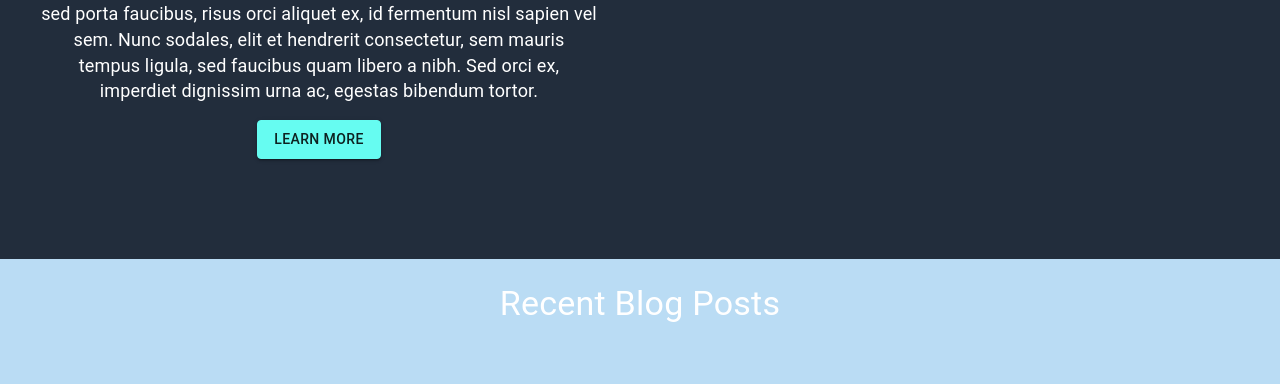
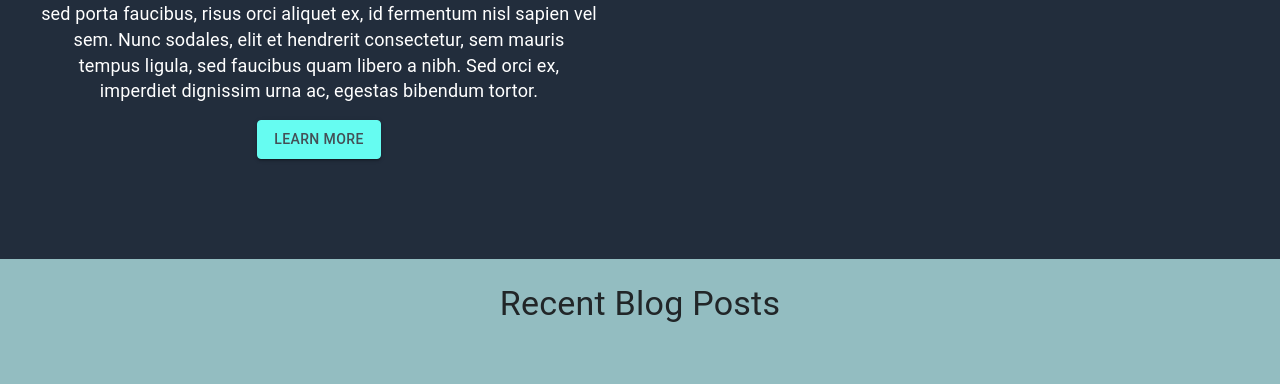
Before and after one commit to Delineo-Disease-Modeling/PandemicModel, a React (Create React App) app in the folder model_app/frontend/: page / in a window 1280 px wide. Shown: the part 1882-2266 px from the top of the page. Built offline with nearby package versions, Linux system fonts and the light colour scheme.

Commit message:
small color changes

```diff
--- a/model_app/frontend/src/containers/Home.js
+++ b/model_app/frontend/src/containers/Home.js
@@ -10,6 +10,7 @@ const styles = {
         borderColor: '#66FCF1',
         backgroundColor: '#66FCF1',
         border: '1px solid',
+        color: '#444f56',
         "&:hover": {
             backgroundColor: '#222629',
             color: '#66FCF1',
@@ -35,9 +36,15 @@ const styles = {
         alignItems: "center",
         justifyContent: "center",
 
+        boxShadow: "inset 0 0 0 100vw rgba(0,0,0,0.5)",
+        //transition: "background 0.5s ease-in-out",
+
+        /*
         "&:hover": {
             boxShadow: "inset 0 0 0 100vw rgba(0,0,0,0.5)",
+            transition: background 0.5s ease-in-out;
         },
+        */
     },
 
     aboutSection: {
@@ -58,7 +65,7 @@ const styles = {
 
     blogSection: {
         padding: '0px 30px 30px 30px',
-        backgroundColor: '#badcf4',
+        backgroundColor: '#93BDC1',
         overflow: 'hidden',
 
         "> p": {
@@ -66,6 +73,11 @@ const styles = {
             marginTop: '1rem',
             marginBottom: '2rem',
         }
+    },
+
+    recent: {
+        color: '#212628',
+        //fontStyle: 'strong',
     },
 
     blogImg: {
@@ -79,7 +91,7 @@ const styles = {
     blogContainer: {
         paddingTop: '30px',
         textAlign: 'center',
-        backgroundColor: '#444f56',
+        backgroundColor: '#212628',
         borderRadius: '30px 30px 30px 30px',
         minHeight: '600px',
         overflow: 'hidden',
@@ -159,7 +171,7 @@ class Home extends Component {
                 </div>
 
                 <div className={classes.blogSection}>
-                    <Typography variant="h4" component="h2" gutterBottom>
+                    <Typography variant="h4" component="h2" gutterBottom className={classes.recent}>
                         Recent Blog Posts
                     </Typography>
 
```
